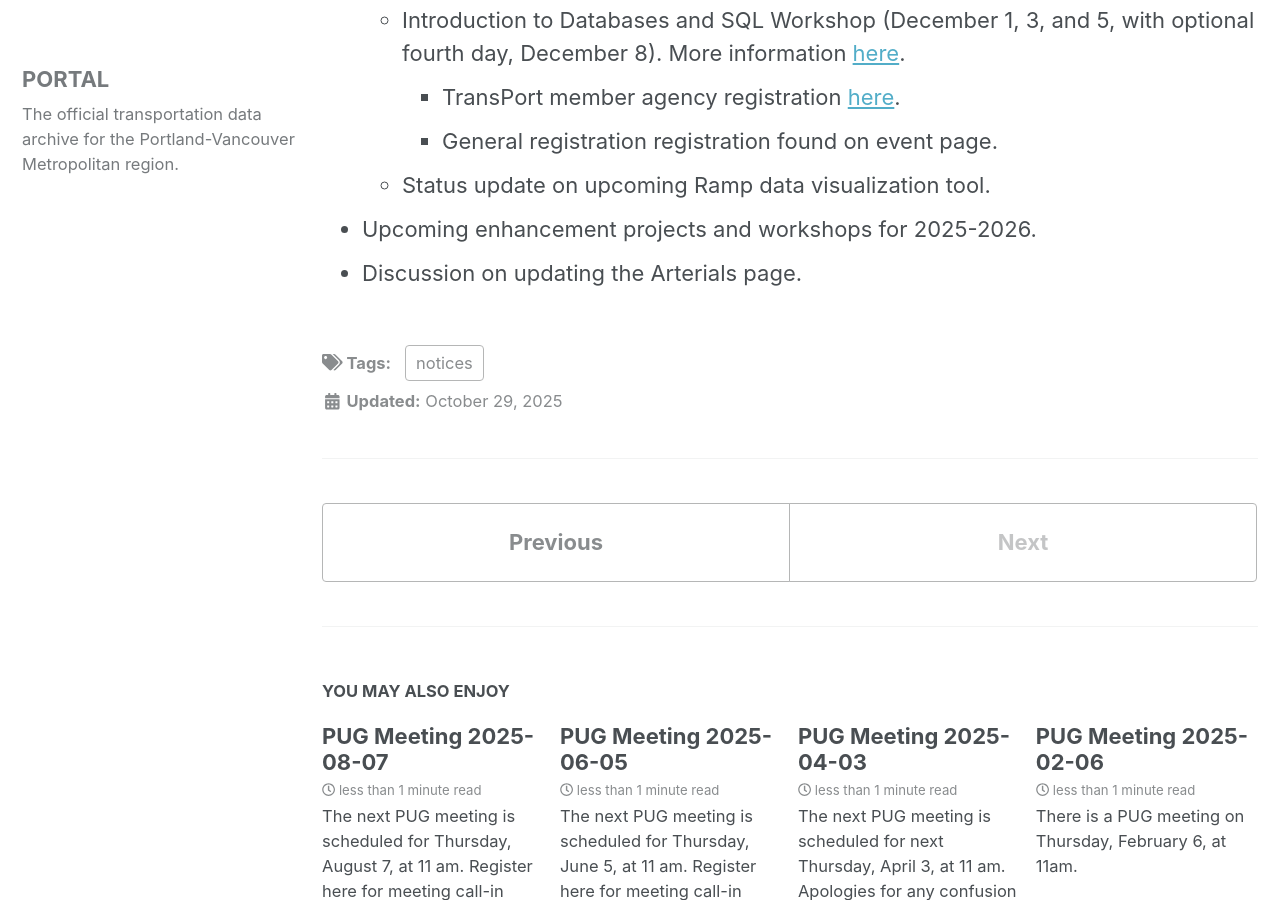
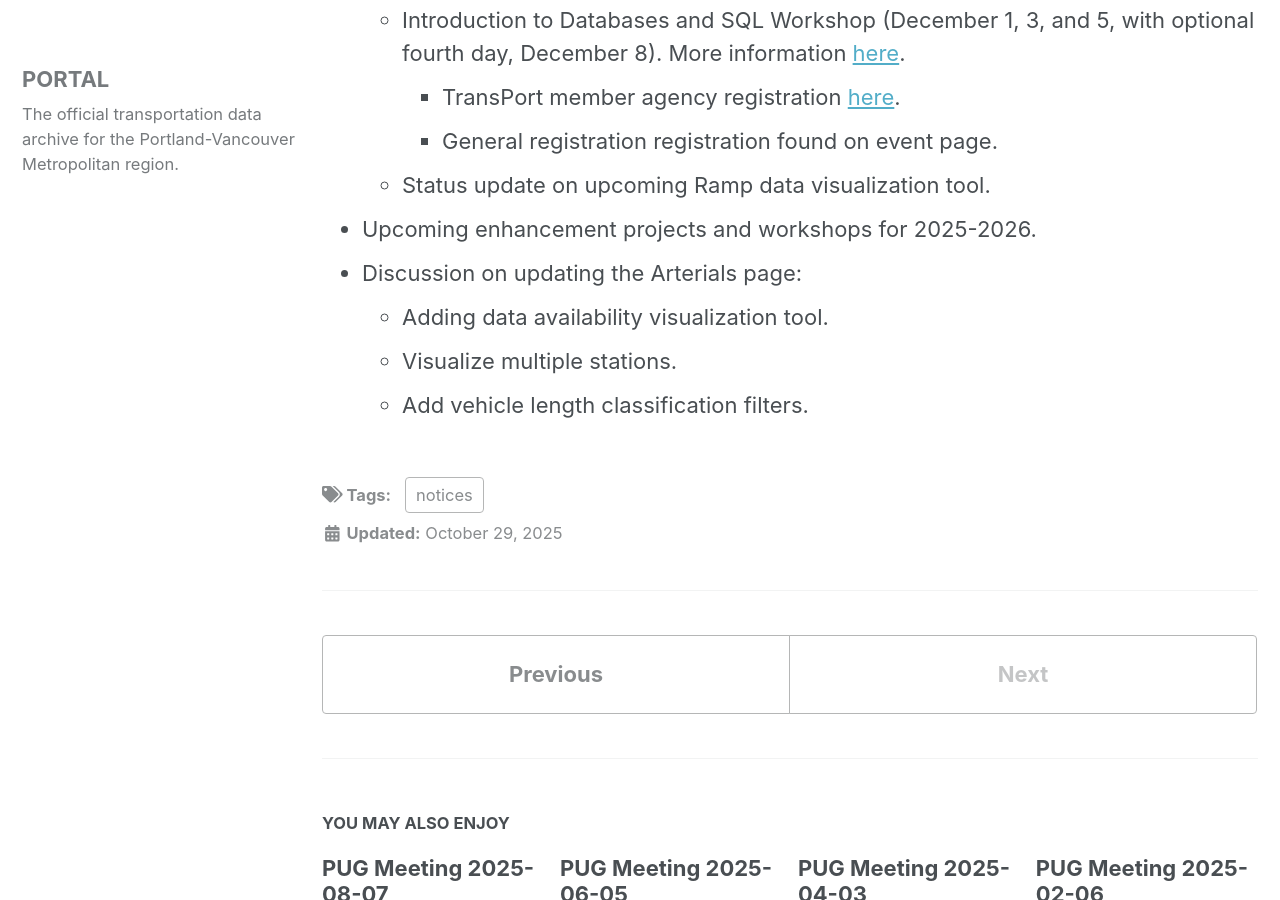
Before and after one commit to adus/portal-documentation, a Jekyll site: the page built from _posts/2025-10-29-pug-gourds.md, in a window 1280 px wide and 900 px high, scrolled down 441 px. Built offline with Jekyll 4.4.1, drawn with Linux system fonts in a browser that asks for light colours; nearby versions of some CDN libraries.

Commit message:
added to agenda

```diff
--- a/_posts/2025-10-29-pug-gourds.md
+++ b/_posts/2025-10-29-pug-gourds.md
@@ -14,4 +14,7 @@ __Agenda__
     - General registration registration found on event page.
   - Status update on upcoming Ramp data visualization tool.
 - Upcoming enhancement projects and workshops for 2025-2026.
-- Discussion on updating the Arterials page.
+- Discussion on updating the Arterials page:
+  - Adding data availability visualization tool.
+  - Visualize multiple stations.
+  - Add vehicle length classification filters.
```
